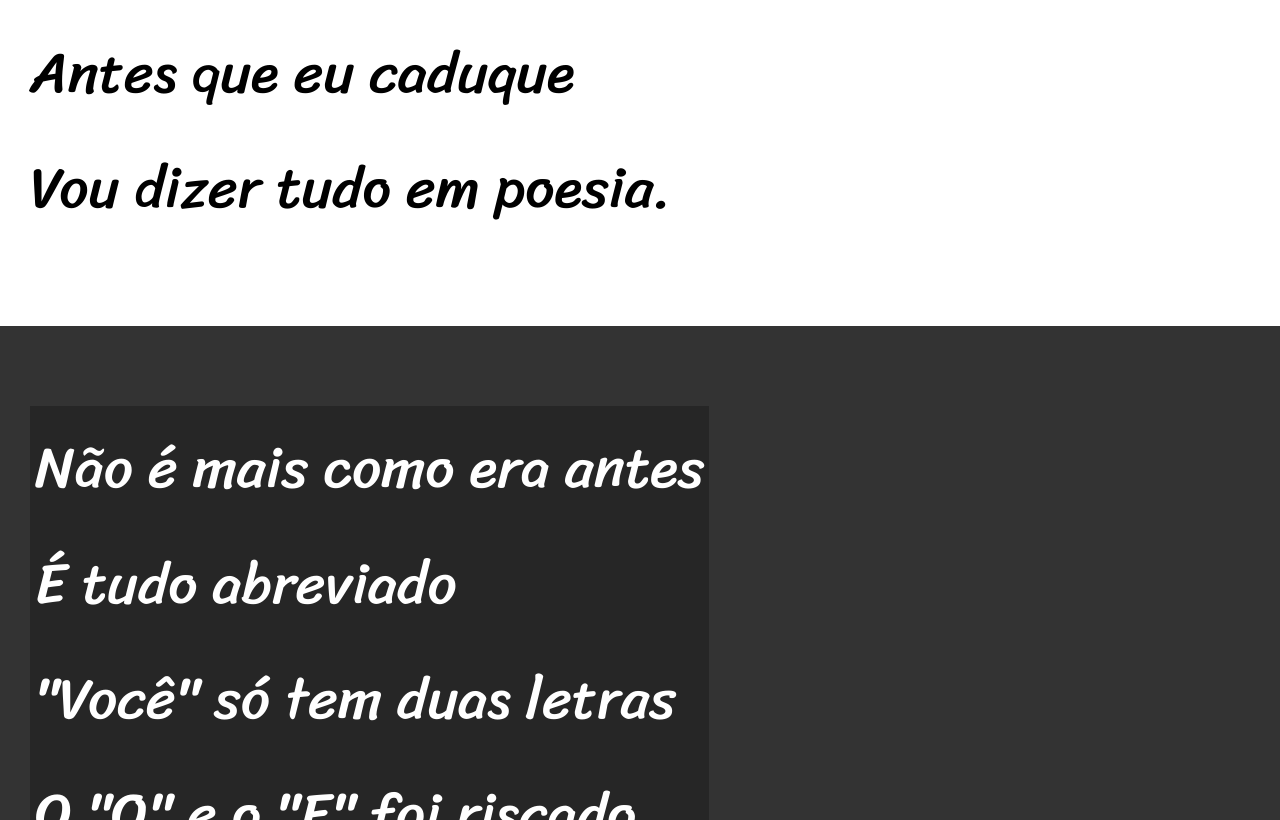
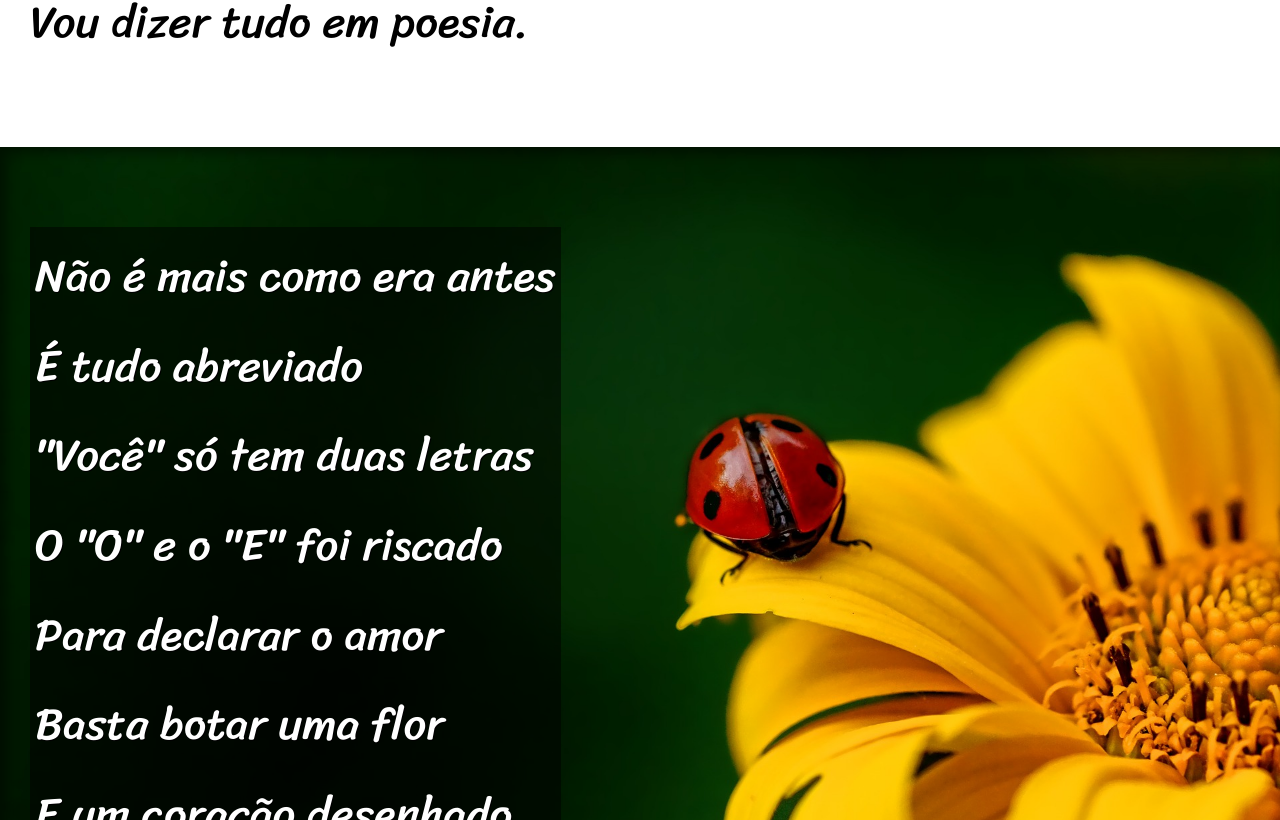
Before and after one commit to Nara-Tonussi/HTML-CSS, a plain HTML site: page d012/index.html in a window 1280 px wide. Shown: the part 900-1720 px from the top of the page. Drawn offline with Linux system fonts and the light colour scheme.

Commit message:
atualizaçao desafio 12 final projeto

```diff
--- a/d012/estilo/style.css
+++ b/d012/estilo/style.css
@@ -56,23 +56,37 @@ section{
     line-height: 2em;
     padding-left: 30px;
     font-family: var(--fonte3);
-    font-size: 4.5vw;
+    font-size: 3.5vw;
 
 }
 section.normal{
     background-color: white;
     color: black;
+
 }
 
 section.imagem{
     background-color:rgba(51, 51,51) ;
     color: white;
+    box-shadow: inset 6px 6px 13px 0px rgba(0, 0, 0, 0.473);
+    background-size: cover;
+    background-attachment: fixed;
     }
 
     section.imagem > p {
         display: inline-block;
         padding: 5px;
-        background-color: rgba(0, 0, 0, 0.253);
+        background-color: rgba(0, 0, 0, 0.514);
+        text-shadow: 1px 1px 0px black;
+    }
+    section#img01{
+        background-image: url('../imagens/background001.jpg');
+        background-position: right center;
+
+    }
+    section#img02{
+
+        background-image: url(../imagens/background002.jpg);
     }
 
 footer{
--- a/d012/index.html
+++ b/d012/index.html
@@ -31,7 +31,7 @@
 
 
 
-    <section class="imagem">
+    <section class="imagem" id="img01">
         <p>
             Não é mais como era antes <br>
             É tudo abreviado <br>
@@ -68,7 +68,7 @@
     </section>
 
 
-    <section class="imagem">
+    <section class="imagem" id="img02">
         <p>
             Tenho saudade das cartas<br>
             Escritas com a própria mão <br>
@@ -105,6 +105,9 @@
             Deixe que Deus interprete.
         </p>
     </section>
+    <section>
+
+    </section>
 
     <footer>
         <p>Site criado por<a href="https://gustavo guanabara.github.io" target="_blank"> Gustavo Guanabara</a> para o <a href="https://www.CursoemVideo.com" target="_blank">CursoemVideo</a> </p>
```
